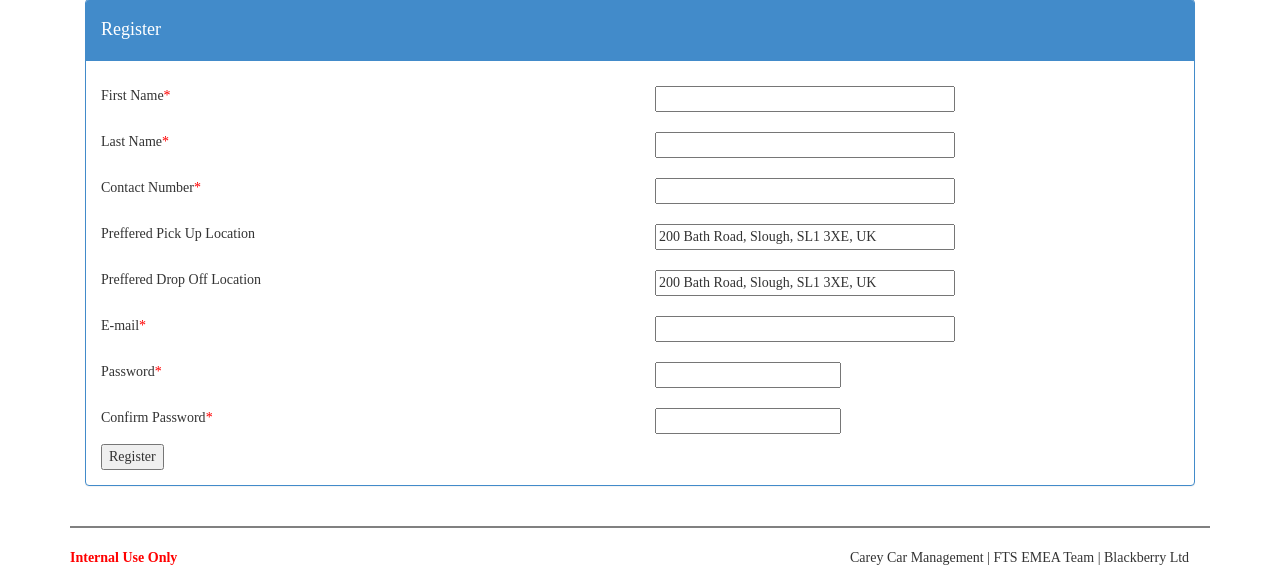
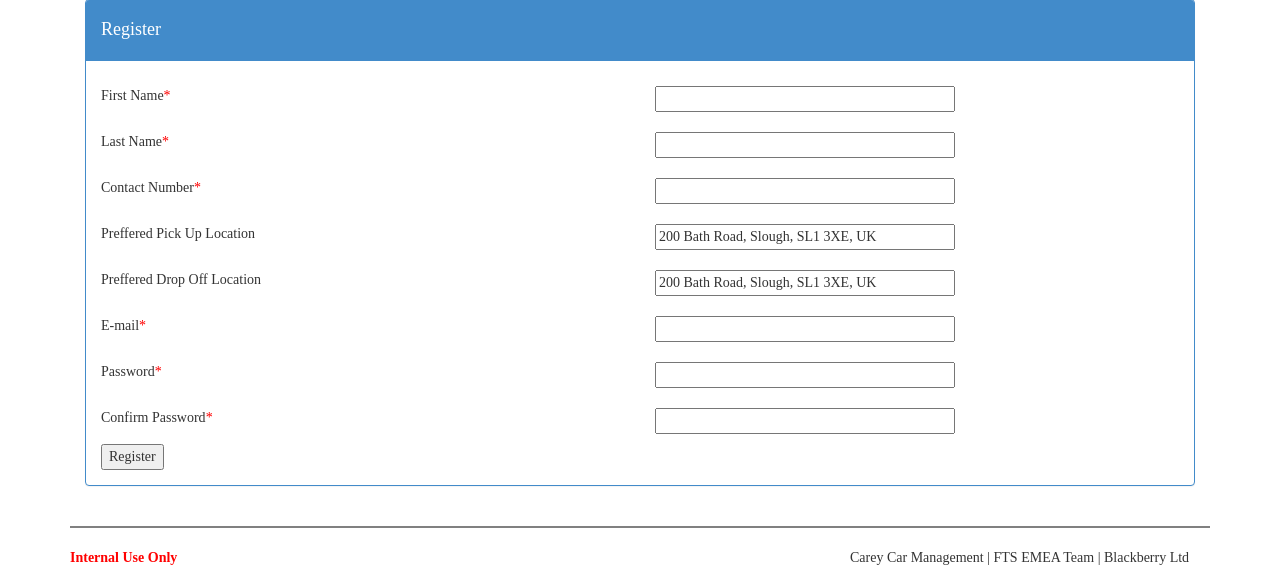
Before and after one commit to kipatelbb1/CarerCarSystem, a PHP site: page /index.php in a window 1280 px wide. Shown: the part 235-803 px from the top of the page. Run offline with PHP 8.4, Linux system fonts and the light colour scheme.

Commit message:
made password and text field same size

```diff
--- a/style/customStyle.css
+++ b/style/customStyle.css
@@ -272,3 +272,8 @@ th, tr, td
 	font-size: 1.2em;
 
 }
+
+input[type="password"]
+{
+	width: 300px;
+}
```
